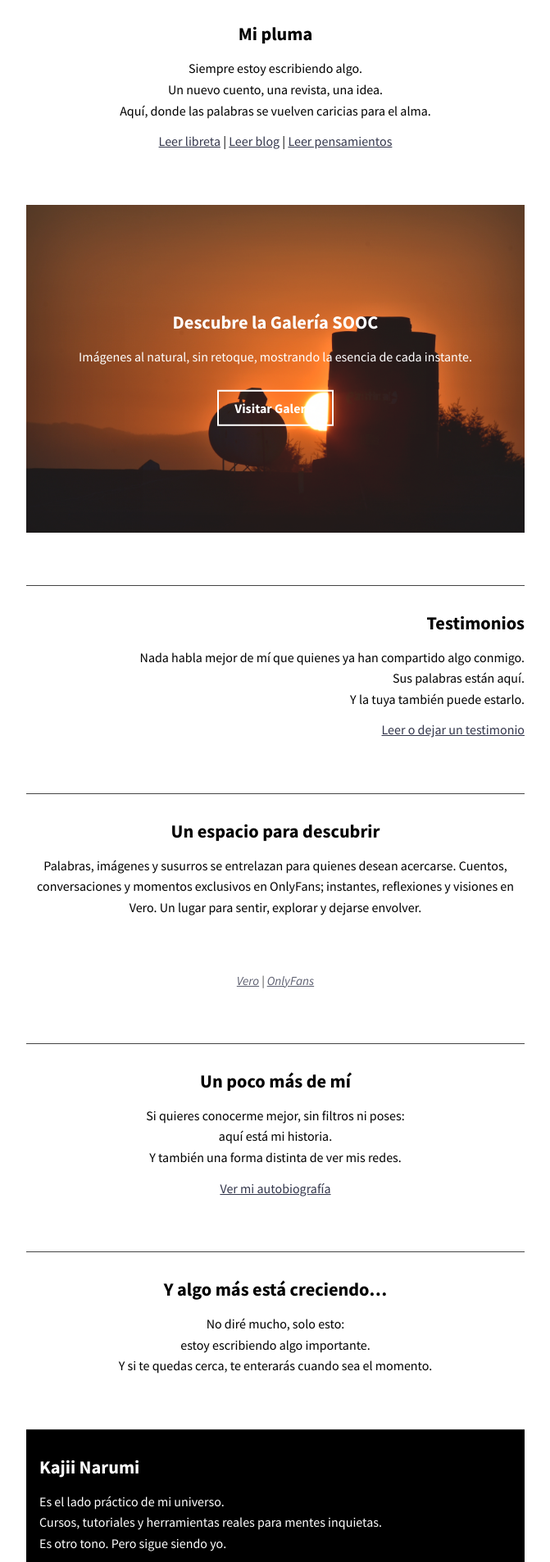
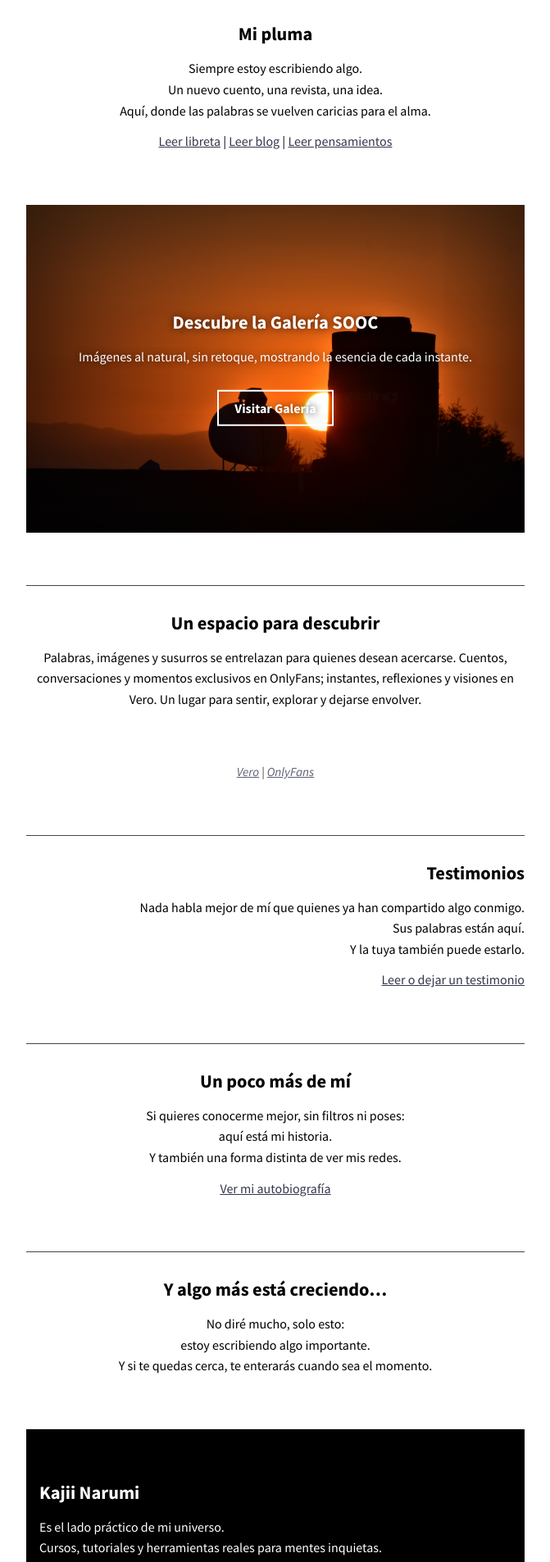
Before and after one commit to KajiiNarumi/iasuarezv, a Jekyll site: the page built from index.html, in a window 1280 px wide. Shown: the part 1158-3064 px from the top of the page at 82% size, without its empty margins (304-975 px from the left). Built offline with Jekyll 4.4.1, drawn with Linux system fonts in a browser that asks for light colours; nearby versions of some CDN libraries; the list of posts is cut into pages by our own code.

Commit message:
Update index.html

```diff
--- a/index.html
+++ b/index.html
@@ -52,6 +52,16 @@ entries_layout: list
     </div>
   </section>
 
+  <section class="text-center bloque">
+    <h2>Un espacio para descubrir</h2>
+    <p>Palabras, imágenes y susurros se entrelazan para quienes desean acercarse. Cuentos, conversaciones y momentos exclusivos en OnlyFans; instantes, reflexiones y visiones en Vero. Un lugar para sentir, explorar y dejarse envolver.</p>
+  </section>
+
+  <section class="text-center">
+    <p class="enlaces"><a href="https://vero.co/iasuarezv">Vero</a> | <a href="https://onlyfans.com/iasuarezv">OnlyFans</a></p>
+  </section>
+
+
   <section class="text-right bloque">
     <h2>Testimonios</h2>
     <p>Nada habla mejor de mí que quienes ya han compartido algo conmigo.<br>
@@ -60,14 +70,7 @@ entries_layout: list
     <p><a href="/testimonios/">Leer o dejar un testimonio</a></p>
   </section>
 
-  <section class="text-center bloque">
-    <h2>Un espacio para descubrir</h2>
-    <p>Palabras, imágenes y susurros se entrelazan para quienes desean acercarse. Cuentos, conversaciones y momentos exclusivos en OnlyFans; instantes, reflexiones y visiones en Vero. Un lugar para sentir, explorar y dejarse envolver.</p>
-  </section>
 
-  <section class="text-center">
-    <p class="enlaces"><a href="https://vero.co/iasuarezv">Vero</a> | <a href="https://onlyfans.com/iasuarezv">OnlyFans</a></p>
-  </section>
 
   <section class="text-center bloque">
     <h2>Un poco más de mí</h2>
@@ -84,12 +87,14 @@ entries_layout: list
     Y si te quedas cerca, te enterarás cuando sea el momento.</p>
   </section>
 
-  <section class="text-left bloque kajii">
-    <h2>Kajii Narumi</h2>
-    <p>Es el lado práctico de mi universo.<br>
-    Cursos, tutoriales y herramientas reales para mentes inquietas.<br>
-    Es otro tono. Pero sigue siendo yo.</p>
-    <p><a href="https://kajiinarumi.com/">Ir a KajiiNarumi.com</a></p>
+  <section class="kajii">
+    <div class="perfil">
+      <h2>Kajii Narumi</h2>
+      <p>Es el lado práctico de mi universo.<br>
+      Cursos, tutoriales y herramientas reales para mentes inquietas.<br>
+      Es otro tono. Pero sigue siendo yo.</p>
+      <p><a href="https://kajiinarumi.com/">Ir a KajiiNarumi.com</a></p>
+    </div>
   </section>
 
 <script>
@@ -160,10 +165,10 @@ a { text-decoration: underline; }
   transition: background-image 0.5s ease-in-out;
   z-index: 1;
   border-radius: 0;
-  opacity: 0.9;
+  opacity: 1;
 
-  /* Marco fundido transparente a la imagen */
-  box-shadow: inset 0 0 100px rgba(0,0,0,0.5);
+  /* Marco/fundido más agresivo */
+  box-shadow: inset 0 0 150px rgba(0,0,0,0.7);
 }
 
 .galeria-texto {
@@ -174,6 +179,7 @@ a { text-decoration: underline; }
   top: 50%;
   transform: translateY(-50%);
   padding: 0 1rem;
+  text-shadow: 0 0 8px rgba(0,0,0,0.7);
 }
 
 .boton-galeria {
@@ -193,11 +199,12 @@ a { text-decoration: underline; }
   border-color: #fff;
 }
 
-/* Sección Kajii Narumi siempre negro */
+/* Kajii Narumi ocupa todo el ancho */
 .kajii {
   background-color: #000;
   color: #fff;
-  padding: 2rem 1rem;
+  width: 100%;
+  padding: 2rem 0;
 }
 
 .kajii a {
```
Also changed, not shown: other parts of index.html (+1 -1 lines).
